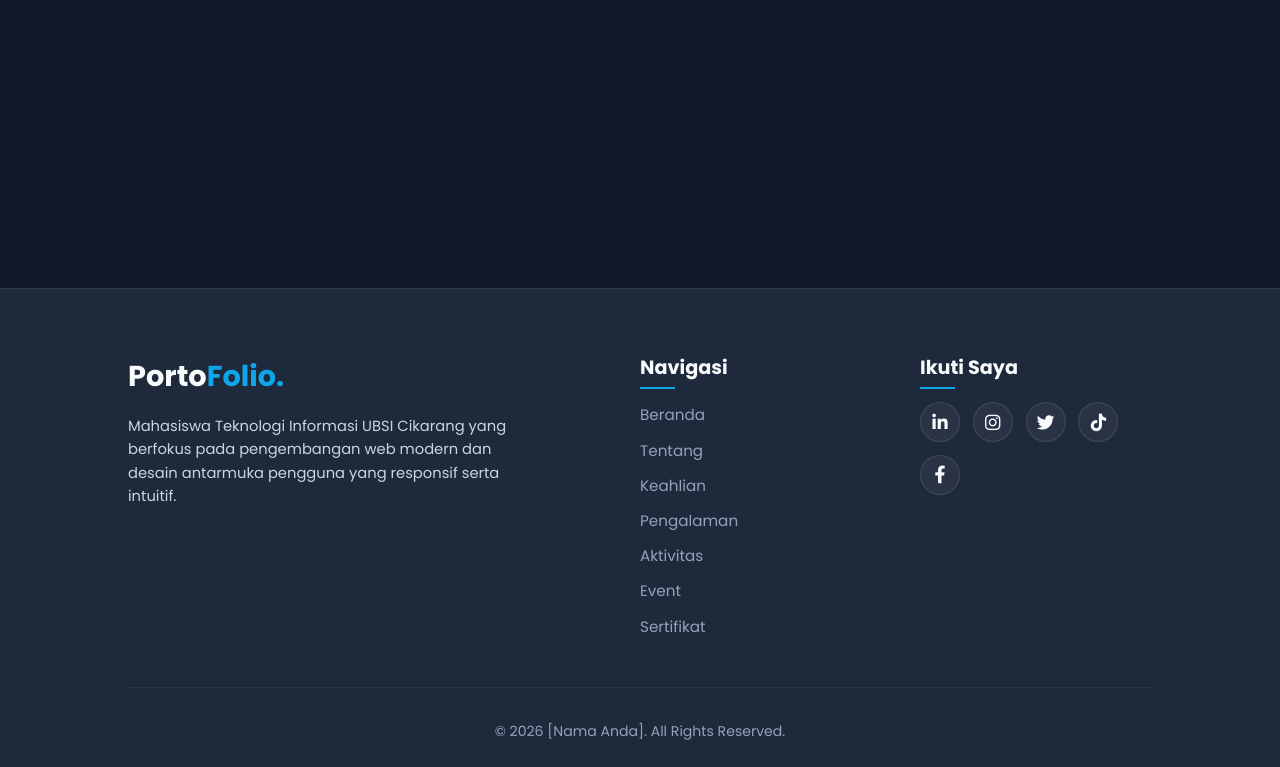
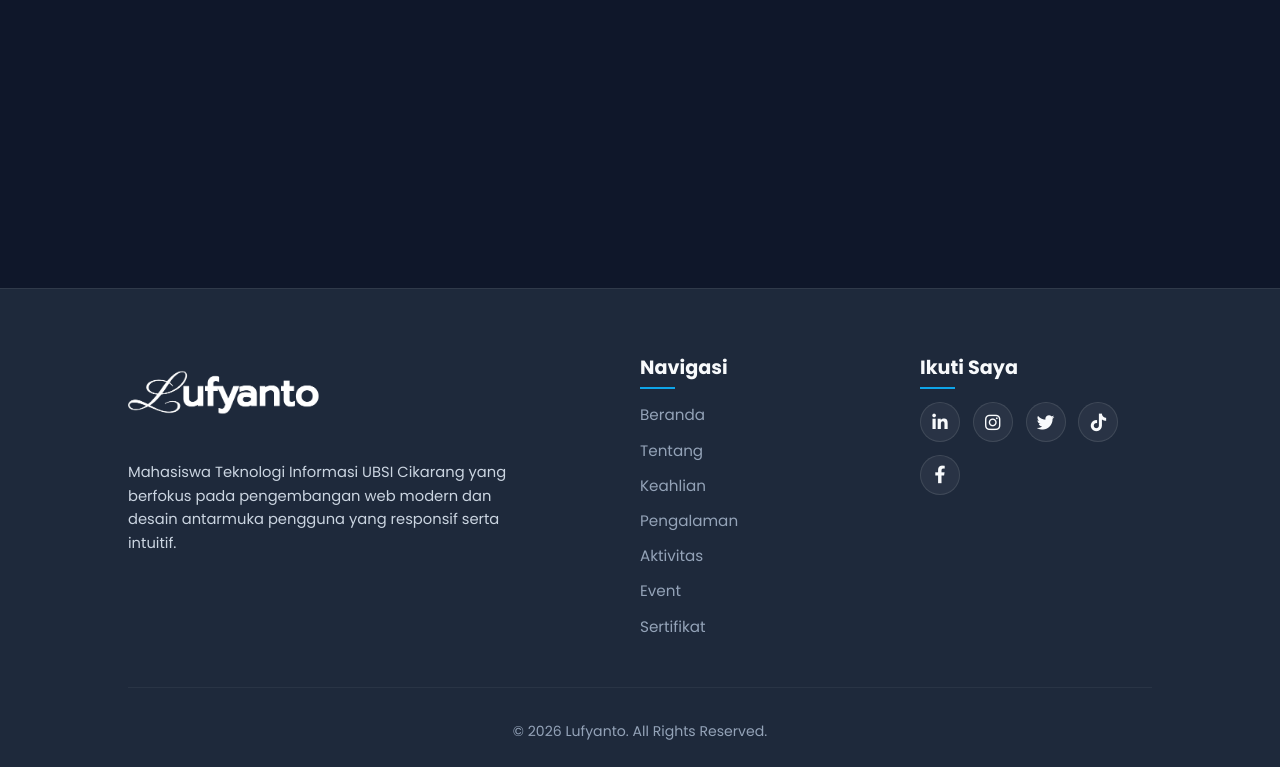
Before and after one commit to lufyanto/portofolio-website-lufy, a website: page index.html in a window 1280 px wide. Shown: the part 6624-7391 px from the top of the page. Drawn offline with Linux system fonts and the light colour scheme.

Commit message:
Memperbaiki bug 2

```diff
--- a/index.html
+++ b/index.html
@@ -330,7 +330,7 @@
         <div class="footer-container">
             <!-- Kolom 1: Logo & Deskripsi Singkat -->
             <div class="footer-col footer-about">
-                <div class="logo">Porto<span>Folio.</span></div>
+                <div class="logo"><img src="logo_lufy.png" alt="logo" width="200"></div>
                 <p>Mahasiswa Teknologi Informasi UBSI Cikarang yang berfokus pada pengembangan web modern dan desain antarmuka pengguna yang responsif serta intuitif.</p>
             </div>
 
@@ -363,7 +363,7 @@
 
         <!-- Hak Cipta & Garis Bawah -->
         <div class="footer-bottom">
-            <p>&copy; 2026 [Nama Anda]. All Rights Reserved.</p>
+            <p>&copy; 2026 Lufyanto. All Rights Reserved.</p>
         </div>
     </footer>
 
```
